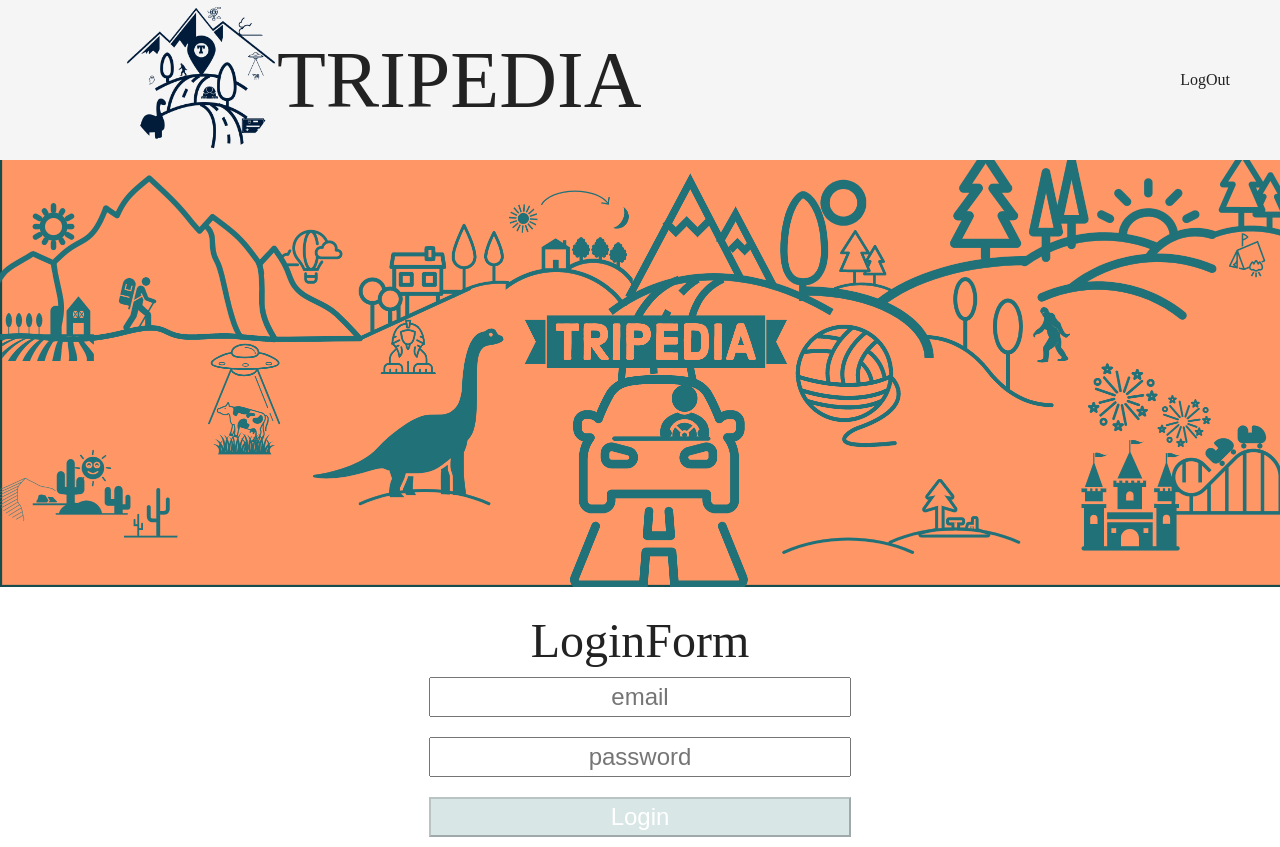
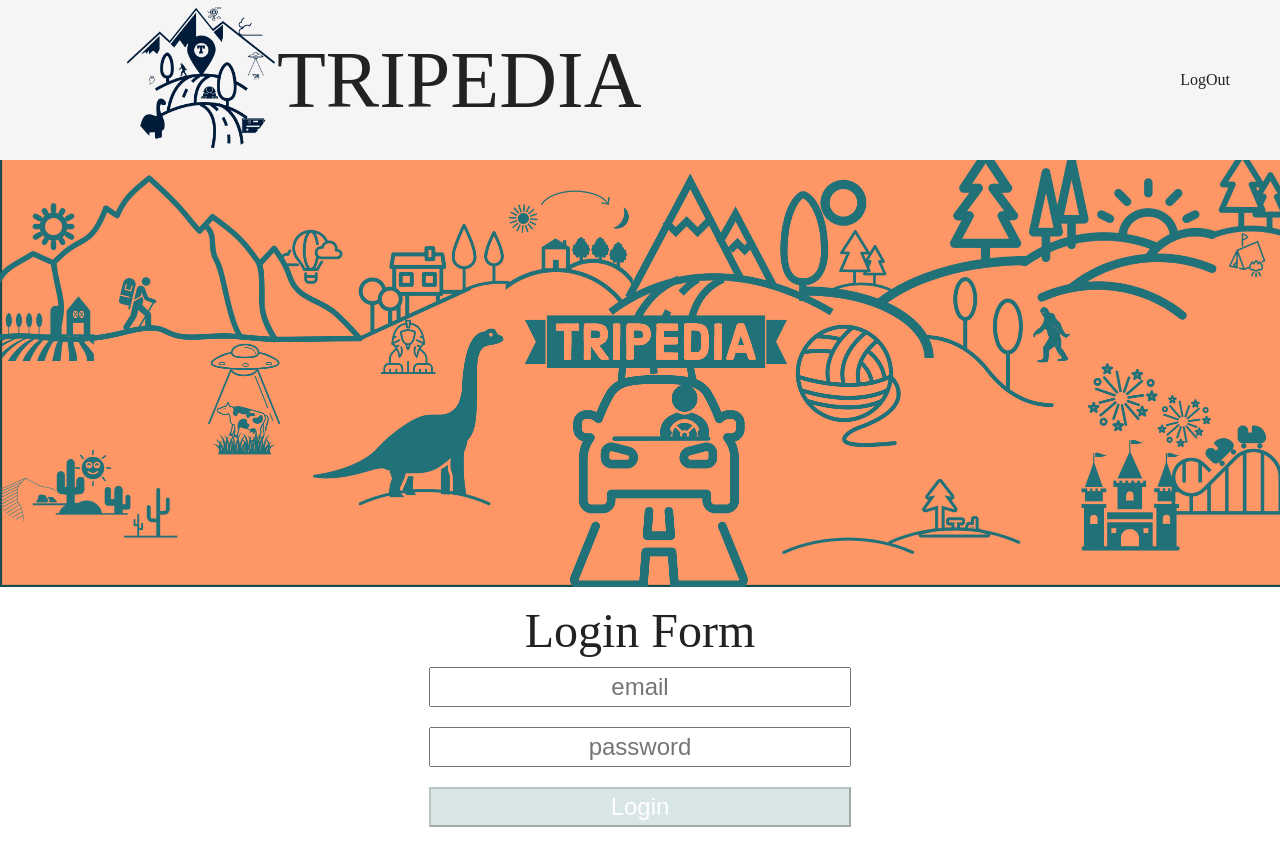
Before and after one commit to davidagitlen/Tripedia-fe, a React (Create React App) app: page /login in a window 1280 px wide. Built offline with nearby package versions, Linux system fonts and the light colour scheme.

Commit message:
Add navlink to home on nav bar

```diff
--- a/src/Components/LoginForm/LoginForm.js
+++ b/src/Components/LoginForm/LoginForm.js
@@ -11,7 +11,7 @@ const LoginForm = () => {
     <main>
       <img src={banner} alt="" />
       <form className="login_form">
-        <h2>LoginForm</h2>
+        <h2>Login Form</h2>
         <input
           type="email"
           className="email_input"
--- a/src/Components/LoginForm/LoginForm.scss
+++ b/src/Components/LoginForm/LoginForm.scss
@@ -21,7 +21,7 @@ h2,
 }
 
 h2 {
-  margin-top: 30px;
+  margin-top: 20px;
   font-size: 3em;
   text-align: center;
 }
@@ -40,4 +40,5 @@ h2 {
 
 img {
   width: 100%;
+  // margin-top: -150px;
 }
--- a/src/Components/Navigation/Navigation.js
+++ b/src/Components/Navigation/Navigation.js
@@ -1,12 +1,13 @@
 import React from 'react';
 import './Navigation.scss';
 import Logo from '../../images/Logo1.png';
+import { NavLink } from 'react-router-dom';
 
 const Navigation = () => {
   return(
     <nav className='navigation__contianer'>
       <div className='logo-title__nav'>
-        <img className='tripedia-logo__nav' src={Logo} alt='Tripedia Logo'/>
+        <NavLink to='/'><img className='tripedia-logo__nav' src={Logo} alt='Tripedia Logo' /></NavLink>
         <h1 className='tripedia-text__nav'>TRIPEDIA</h1>
       </div>
       <p>LogOut</p>
```
